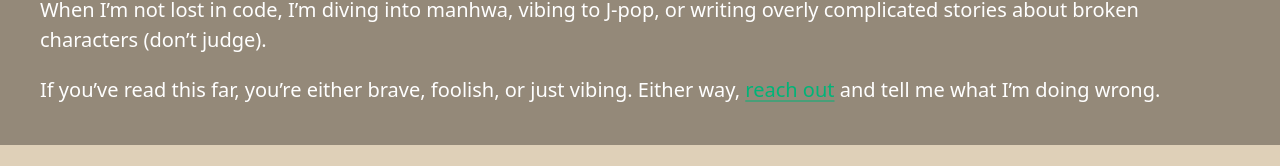
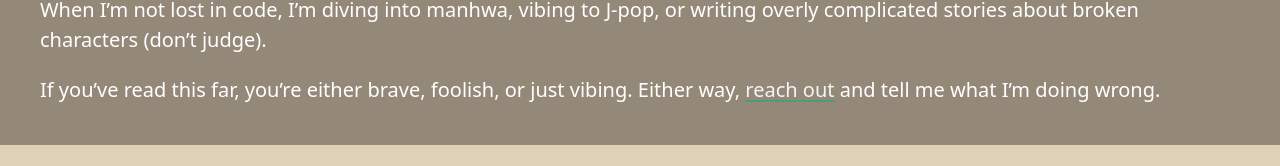
Before and after one commit to Kanester/portfolio, a SvelteKit app: page / in a window 1280 px wide. Shown: the part 617-783 px from the top of the page. Built offline with nearby package versions, Linux system fonts and the light colour scheme.

Commit message:
--no-message

```diff
--- a/src/styles/global.scss
+++ b/src/styles/global.scss
@@ -38,6 +38,10 @@ section[data-theme='dark'] {
 
 .about {
 	background-color: $tertiary;
+
+	a {
+	  color: whitesmoke;
+	}
 }
 
 .contact {
```
